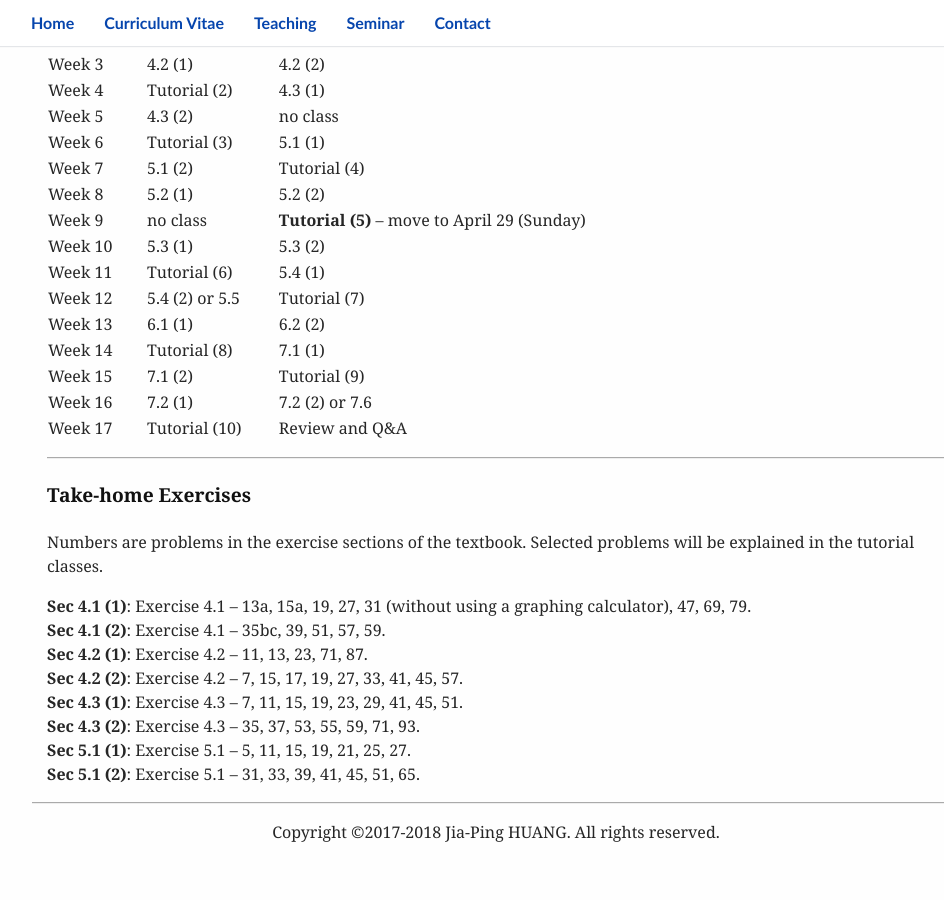
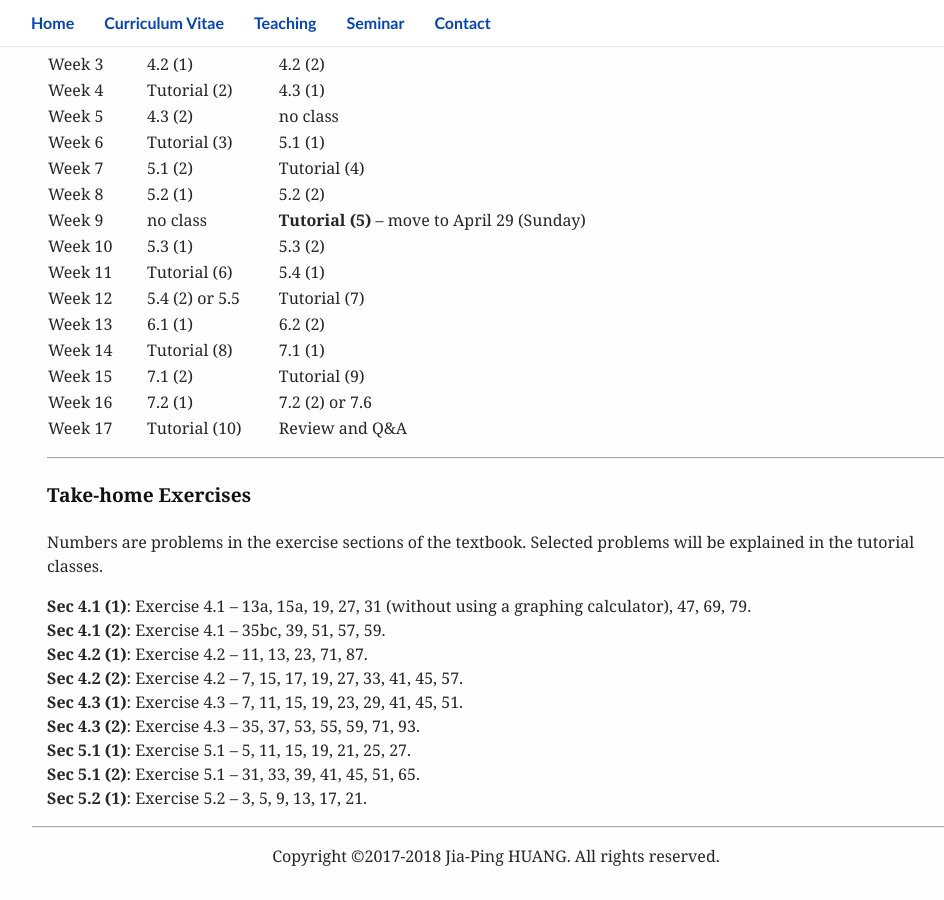
Before and after one commit to huangjp28/huangjp28.github.io, a Jekyll site: the page built from _teaching/03_calculus2.md, in a window 1280 px wide and 900 px high, scrolled down 1402 px. Shown: the whole window, without its empty margins (144-1088 px from the left). Built offline with Jekyll 4.4.1, drawn with Linux system fonts in a browser that asks for light colours; some web fonts are replaced; before the commit the page ends 2278 px from its top, so only the background shows below that.

Commit message:
update 20180423

```diff
--- a/_teaching/03_calculus2.md
+++ b/_teaching/03_calculus2.md
@@ -84,3 +84,4 @@ Numbers are problems in the exercise sections of the textbook. Selected problems
 **Sec 4.3 (2)**: Exercise 4.3 -- 35, 37, 53, 55, 59, 71, 93.
 **Sec 5.1 (1)**: Exercise 5.1 -- 5, 11, 15, 19, 21, 25, 27.
 **Sec 5.1 (2)**: Exercise 5.1 -- 31, 33, 39, 41, 45, 51, 65.
+**Sec 5.2 (1)**: Exercise 5.2 -- 3, 5, 9, 13, 17, 21.
```
